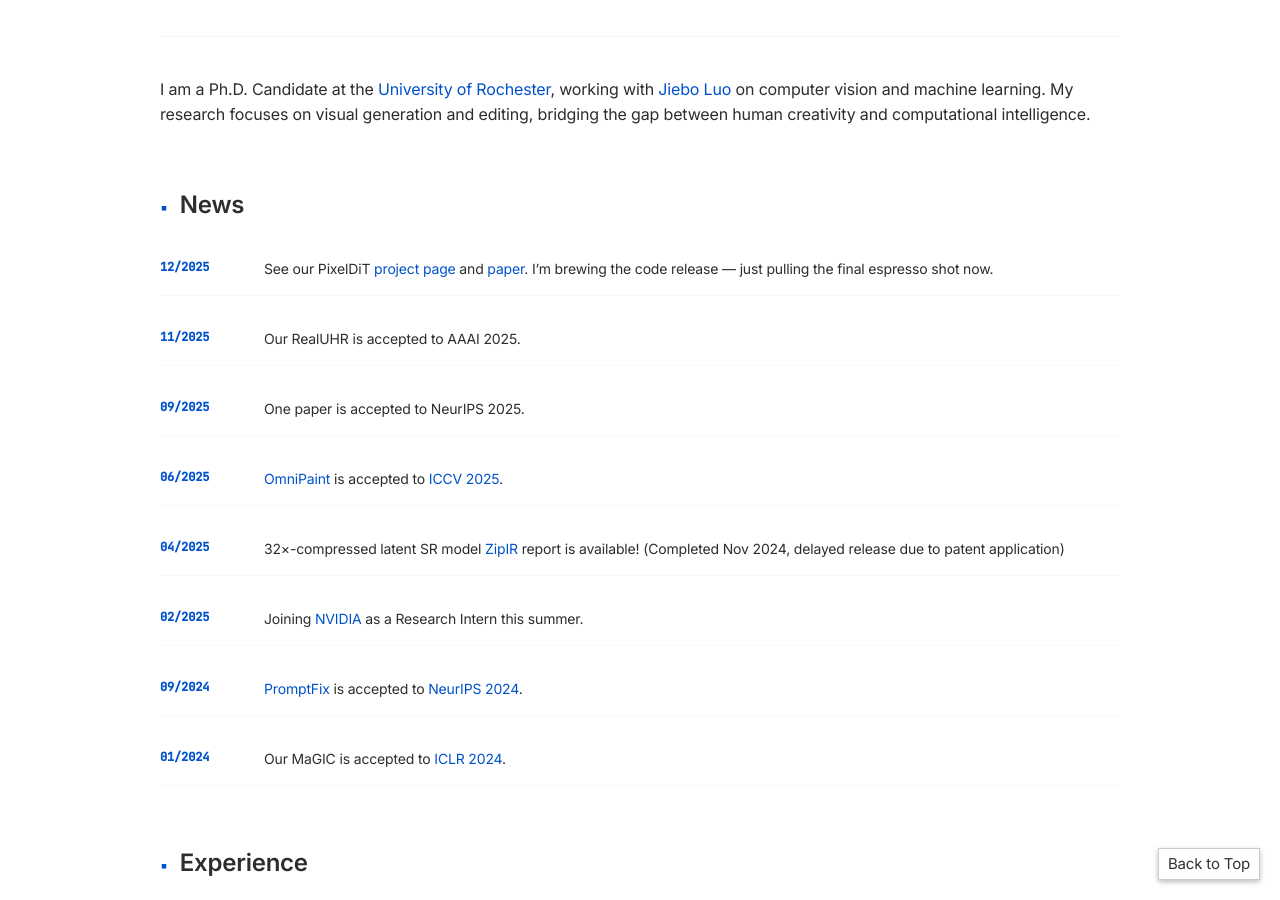
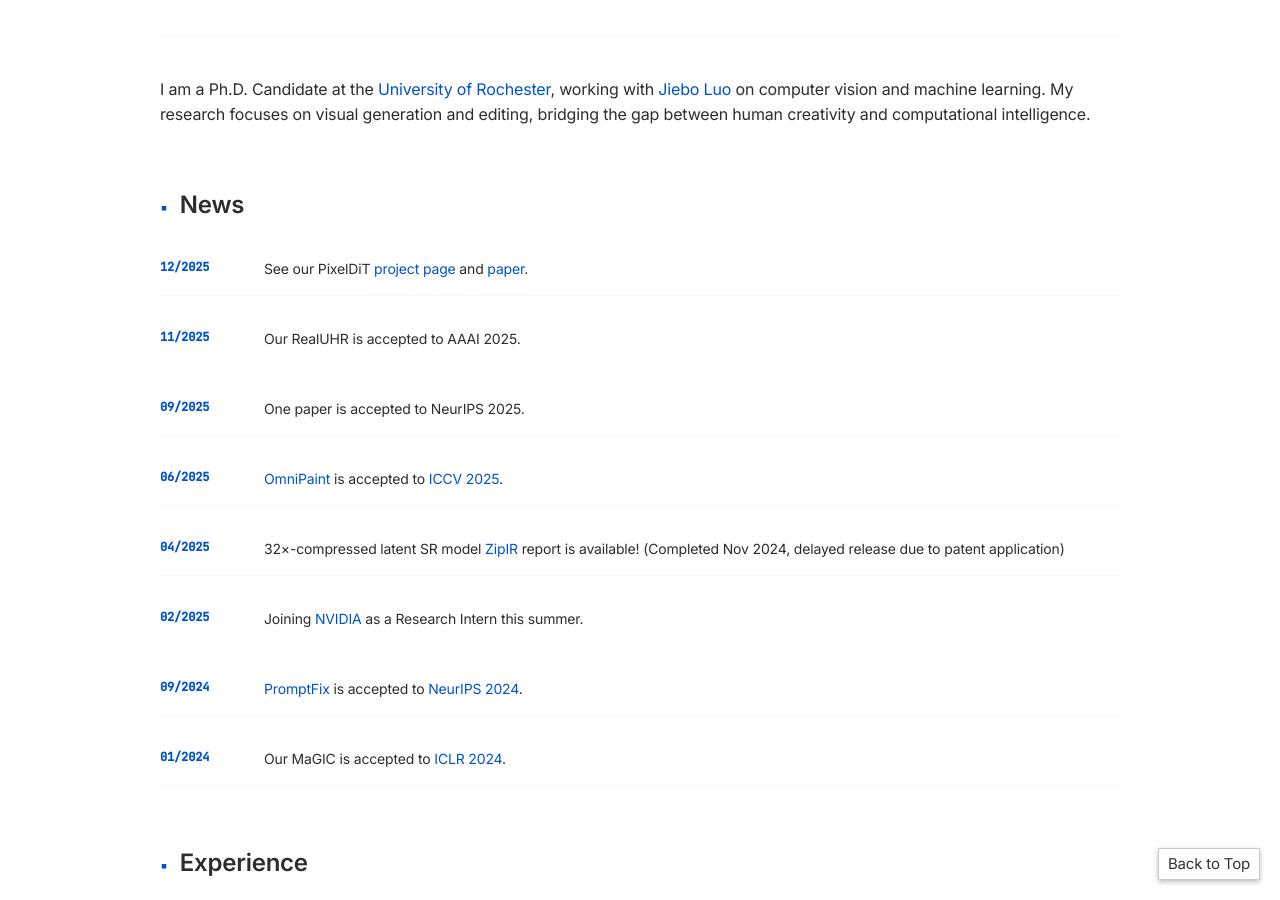
Before and after one commit to yeates/yeates.github.io, a Jekyll site: the page built from index.md, in a window 1280 px wide and 900 px high, scrolled down 583 px. Built offline with Jekyll 4.4.1, drawn with Linux system fonts in a browser that asks for light colours; nearby versions of some CDN libraries; a style sheet for code colours, icons or effects is not loaded.

Commit message:
do not know the code release policy now. just in case

```diff
--- a/index.md
+++ b/index.md
@@ -38,7 +38,9 @@ I am a Ph.D. Candidate at the [University of Rochester](https://www.cs.rochester
 
 <div class="news-item">
 <div class="news-date">12/2025</div>
-<div class="news-content">See our PixelDiT <a href="https://pixeldit.github.io/">project page</a> and <a href="https://arxiv.org/pdf/2511.20645">paper</a>. I’m brewing the code release — just pulling the final espresso shot now.</div>
+<div class="news-content">See our PixelDiT <a href="https://pixeldit.github.io/">project page</a> and <a href="https://arxiv.org/pdf/2511.20645">paper</a>.
+<!-- I’m brewing the code release — just pulling the final espresso shot now. -->
+</div>
 </div>
 
 
```
